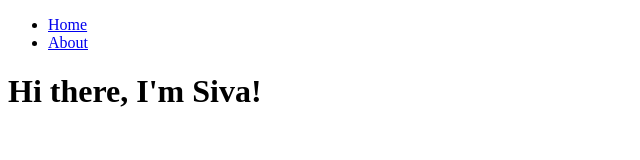
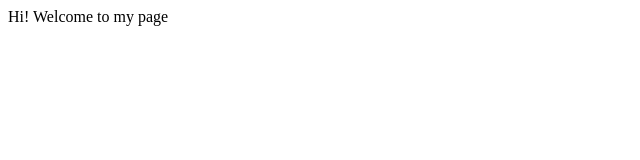
Before and after one commit to pksivanantham/pksivanantham.github.io, a plain HTML site: page index.html in a window 1280 px wide. Shown: the whole page, without its empty margins (0-640 px from the left). Drawn offline with Linux system fonts and the light colour scheme.

Commit message:
index content updated

```diff
--- a/index.html
+++ b/index.html
@@ -4,20 +4,6 @@
 		<title>Sivanantham Padikasu</title>
 	</head>
 	<body>
-		<nav>
-    		<ul>
-        		<li><a href="/">Home</a></li>
-	        	<li><a href="/about">About</a></li>
-    		</ul>
-		</nav>
-		<div class="container">
-    		<div class="blurb">
-        		<h1>Hi there, I'm Siva!</h1>
-    		</div><!-- /.blurb -->
-		</div><!-- /.container -->
-		<footer>
-    		<ul>
-			</ul>
-		</footer>
+		<p1>Hi! Welcome to my page</p1>
 	</body>
 </html>
```
